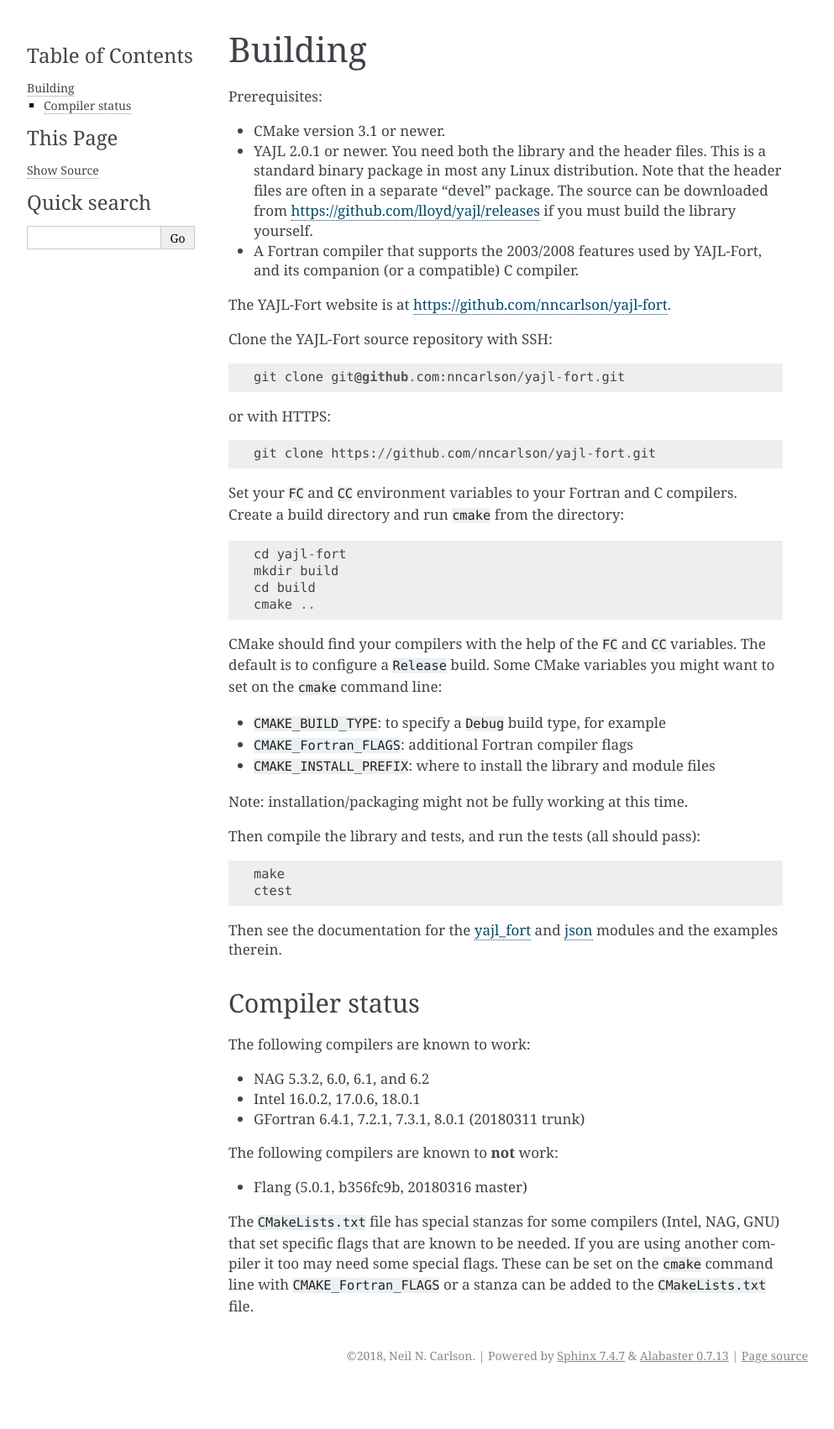
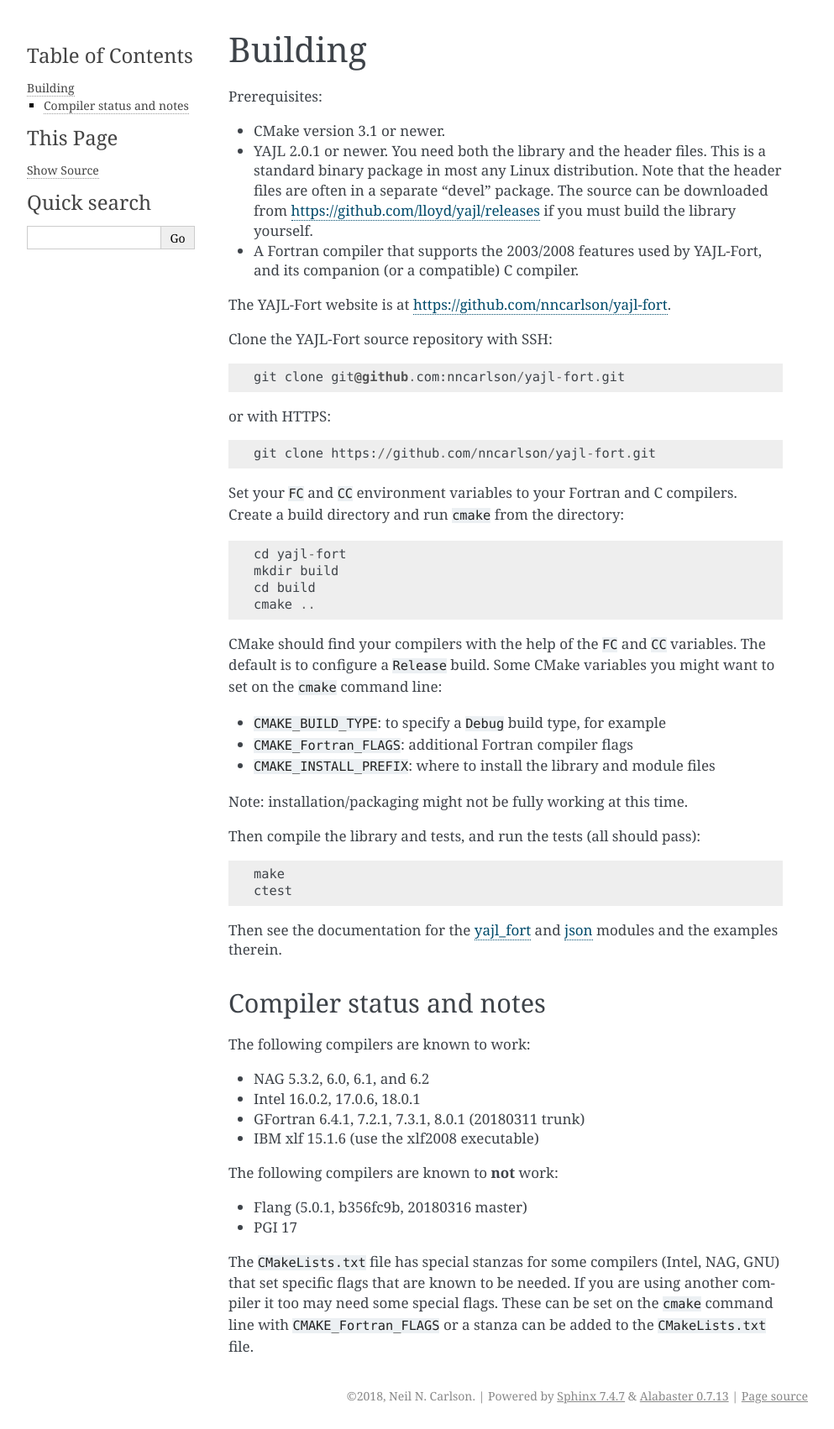
Before and after one commit to nncarlson/yajl-fort, a Sphinx documentation site: the page built from doc/sphinx/build.rst, in a window 1280 px wide. Shown: the whole page at 84% size, without its empty margins (148-1141 px from the left). Built offline with Sphinx 7.4.7, drawn with Linux system fonts in a browser that asks for light colours; before the commit the page ends 1654 px from its top, so only the background shows below that.

Commit message:
Add build notes for ibm and pgi

```diff
--- a/doc/sphinx/build.rst
+++ b/doc/sphinx/build.rst
@@ -50,17 +50,19 @@
 Then see the documentation for the :ref:`yajl_fort <yajl_fort>` and
 :ref:`json <json-module>` modules and the examples therein.
 
-Compiler status
----------------
+Compiler status and notes
+-------------------------
 The following compilers are known to work:
 
 * NAG 5.3.2, 6.0, 6.1, and 6.2
 * Intel 16.0.2, 17.0.6, 18.0.1
 * GFortran 6.4.1, 7.2.1, 7.3.1, 8.0.1 (20180311 trunk)
+* IBM xlf 15.1.6 (use the xlf2008 executable)
 
 The following compilers are known to **not** work:
 
 * Flang (5.0.1, b356fc9b, 20180316 master)
+* PGI 17
 
 The ``CMakeLists.txt`` file has special stanzas for some compilers (Intel,
 NAG, GNU) that set specific flags that are known to be needed. If you are
```
